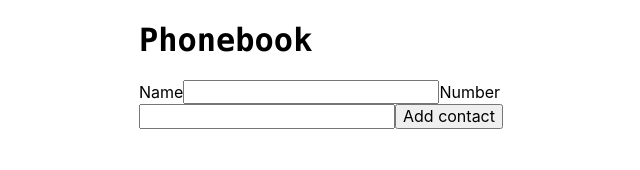
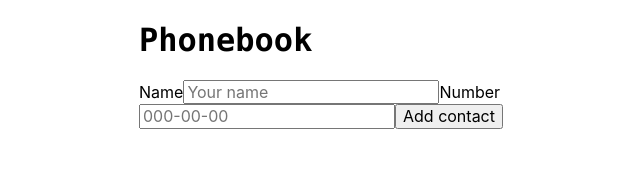
Before and after one commit to svmoskalyov/rhw-02-phonebook, a React (Create React App) app: page / in a window 1280 px wide. Shown: the top 170 px of the page, without its empty margins (251-891 px from the left). Built offline with nearby package versions, Linux system fonts and the light colour scheme.

Commit message:
Update ContactForm.jsx

```diff
--- a/src/components/ContactForm/ContactForm.jsx
+++ b/src/components/ContactForm/ContactForm.jsx
@@ -31,12 +31,16 @@
 
   render() {
     return (
-      <form autoComplete="off" onSubmit={this.handleSubmit}>
+      <form autoComplete="on" onSubmit={this.handleSubmit}>
         <label htmlFor="name">
           Name
           <input
             type="text"
             name="name"
+            pattern="^[a-zA-Zа-яА-Я]+(([' -][a-zA-Zа-яА-Я ])?[a-zA-Zа-яА-Я]*)*$"
+            title="Name may contain only letters, apostrophe, dash and spaces. For example Adrian, Jacob Mercer, Charles de Batz de Castelmore d'Artagnan"
+            required
+            placeholder="Your name"
             value={this.state.name}
             onChange={this.handleChange}
           />
@@ -44,8 +48,12 @@
         <label htmlFor="number">
           Number
           <input
-            type="text"
+            type="tel"
             name="number"
+            pattern="\+?\d{1,4}?[-.\s]?\(?\d{1,3}?\)?[-.\s]?\d{1,4}[-.\s]?\d{1,4}[-.\s]?\d{1,9}"
+            title="Phone number must be digits and can contain spaces, dashes, parentheses and can start with +"
+            required
+            placeholder="000-00-00"
             value={this.state.number}
             onChange={this.handleChange}
           />
```
